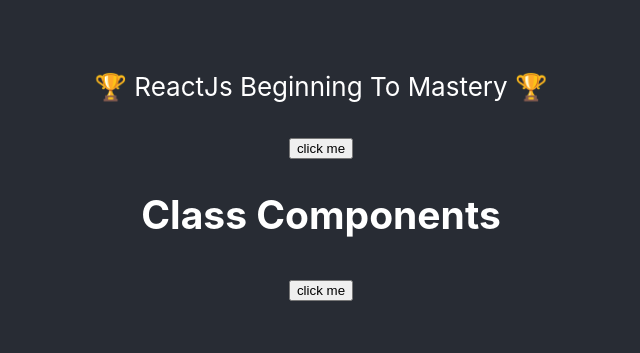
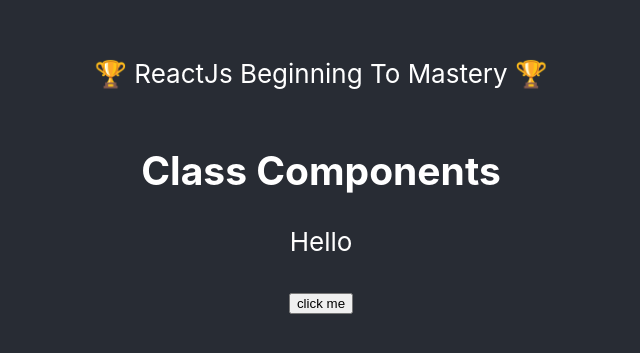
Before and after one commit to shivprajapat/ReactJs-Beginning-to-Mastery, a React (Create React App) app: page / in a window 1280 px wide. Shown: the part 227-580 px from the top of the page, without its empty margins (319-959 px from the left). Built offline with nearby package versions, Linux system fonts and the light colour scheme.

Commit message:
bind use class component

```diff
--- a/src/App.js
+++ b/src/App.js
@@ -1,5 +1,5 @@
 import './App.css';
-import Fun from './function/Fun';
+// import Fun from './function/Fun';
 import Cls from './class/Cls';
 
 function App() {
@@ -9,7 +9,7 @@
         <p>
         🏆 ReactJs Beginning to Mastery 🏆
         </p>
-        <Fun />
+        {/* <Fun /> */}
         <Cls/>
       </header>
     </div>
--- a/src/class/Cls.js
+++ b/src/class/Cls.js
@@ -1,14 +1,23 @@
 import React, { Component } from 'react'
 
 export default class Cls extends Component {
-  clickMe(){
-    alert('event clicked');
+  constructor() {
+    super()
+    this.state = {
+      name: "Hello"
+    }
+  }
+
+  clickMe() {
+    this.setState({ name: "World" })
+    console.log(this);
   }
   render() {
     return (
       <div>
         <h2>Class Components</h2>
-        <button onClick={this.clickMe}>click me</button>
+        <p>{this.state.name}</p>
+        <button onClick={this.clickMe.bind(this)}>click me</button>
       </div>
     )
   }
```
